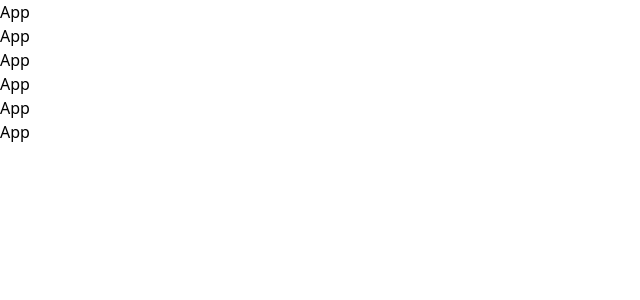
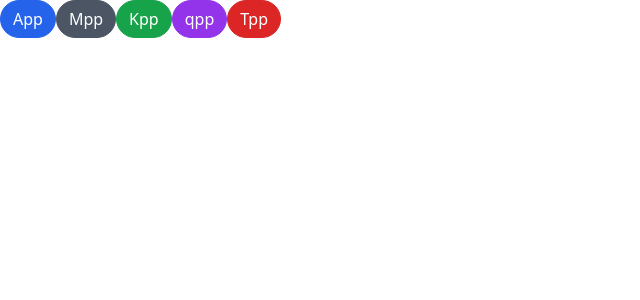
Before and after one commit to oztuzelosman/BookList-HapiApi, a React (Create React App) app: page / in a window 1280 px wide. Shown: the top 300 px of the page, without its empty margins (0-640 px from the left). Built offline with nearby package versions, Linux system fonts and the light colour scheme.

Commit message:
finish project wout react icons

```diff
--- a/package.json
+++ b/package.json
@@ -6,6 +6,8 @@
     "@testing-library/jest-dom": "^5.16.5",
     "@testing-library/react": "^13.4.0",
     "@testing-library/user-event": "^13.5.0",
+    "classnames": "^2.3.2",
+    "prop-types": "^15.8.1",
     "react": "^18.2.0",
     "react-dom": "^18.2.0",
     "react-scripts": "5.0.1",
--- a/src/App.js
+++ b/src/App.js
@@ -1,25 +1,27 @@
 import Button from "./Button.js";
+
+const handleClick = () => {
+  console.log("clicked");
+};
+
 function App() {
   return (
     <div>
-      <div>
-        <Button> App</Button>
-      </div>
-      <div>
-        <Button> App</Button>
-      </div>
-      <div>
-        <Button> App</Button>
-      </div>
-      <div>
-        <Button> App</Button>
-      </div>
-      <div>
-        <Button> App</Button>
-      </div>
-      <div>
-        <Button> App</Button>
-      </div>
+      <Button primary rounded onClick={handleClick}>
+        App
+      </Button>
+      <Button secondary rounded onMouseEnter={handleClick}>
+        Mpp
+      </Button>
+      <Button success rounded>
+        Kpp
+      </Button>
+      <Button wise rounded>
+        qpp
+      </Button>
+      <Button danger rounded>
+        Tpp
+      </Button>
     </div>
   );
 }
--- a/src/Button.js
+++ b/src/Button.js
@@ -1,5 +1,49 @@
-function Button({ children }) {
-  return <button>{children}</button>;
+import classnames from "classnames";
+
+function Button({
+  children,
+  primary,
+  secondary,
+  success,
+  wise,
+  danger,
+  outline,
+  rounded,
+  ...rest
+}) {
+  const classes = classnames("flex-1 flex-row item-center px-3 py-1.5 border", {
+    "text-white border-blue-600 bg-blue-600": primary,
+    "text-white border-gray-600 bg-gray-600": secondary,
+    "text-white border-green-600 bg-green-600": success,
+    "text-white border-purple-600 bg-purple-600": wise,
+    "text-white border-red-600 bg-red-600": danger,
+    "bg-white": outline,
+    "text-blue-500": outline && primary,
+    "text-gray-500": outline && secondary,
+    "text-green-500": outline && success,
+    "text-purple-500": outline && wise,
+    "text-red-500": outline && danger,
+    "rounded-full": rounded,
+  });
+  return (
+    <button {...rest} className={classes}>
+      {children}
+    </button>
+  );
 }
 
+Button.propTypes = {
+  checkVariationVal: ({ primary, secondary, success, wise, danger }) => {
+    const counter =
+      Number(!!primary) +
+      Number(!!secondary) +
+      Number(!!success) +
+      Number(!!wise) +
+      Number(!!danger);
+
+    if (counter > 1) {
+      return new Error("only one should be true");
+    }
+  },
+};
 export default Button;
```
Also changed, not shown: 1 other file (tests, documents, lock files or other folders).
